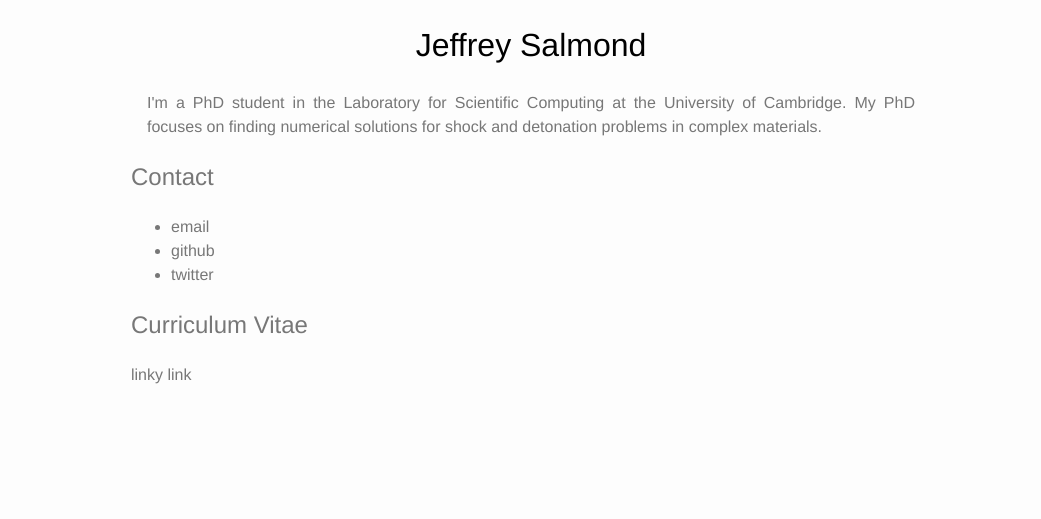
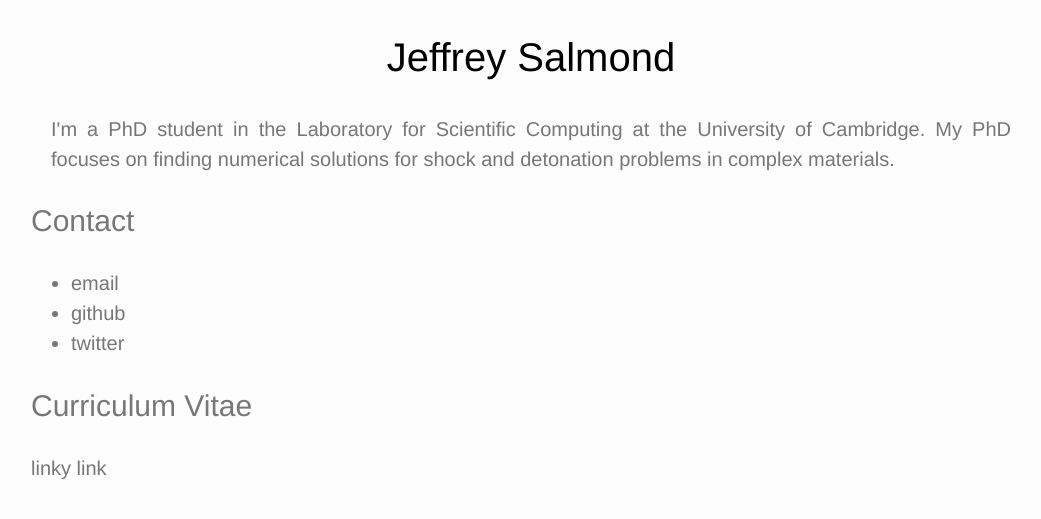
Before and after one commit to mjArcher/mjArcher.github.io, a Jekyll site: the page built from index.html, in a window 1280 px wide. Shown: the top 519 px of the page, without its empty margins (109-1150 px from the left). Built offline with Jekyll 4.4.1, drawn with Linux system fonts in a browser that asks for light colours.

Commit message:
increase font size

```diff
--- a/css/main.sass
+++ b/css/main.sass
@@ -3,7 +3,7 @@
 
 body
   font-family: Helvetica, Arial, sans-serif
-  font-size: 16px
+  font-size: 20px
   line-height: 1.5
   font-weight: 300
   color: #777
```
